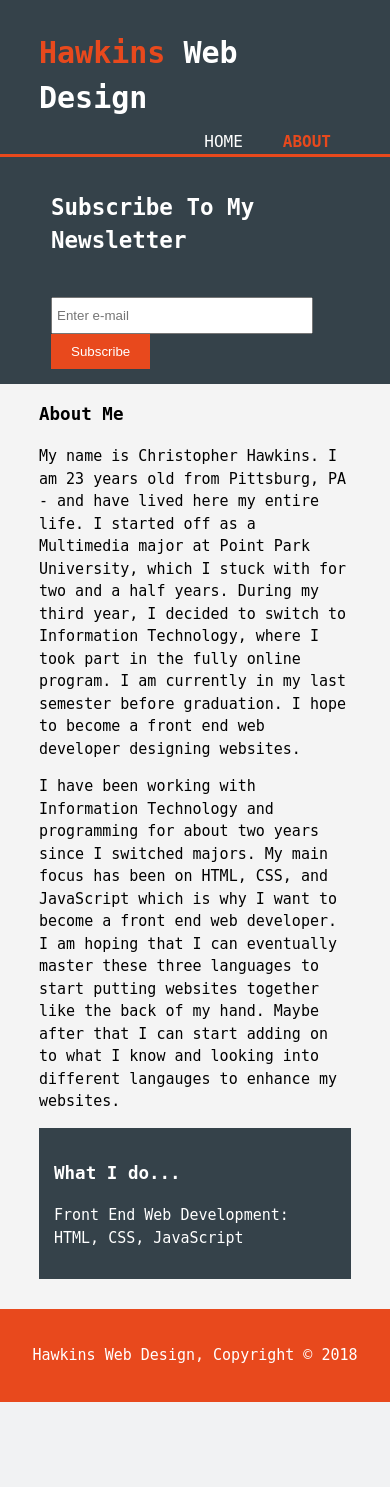
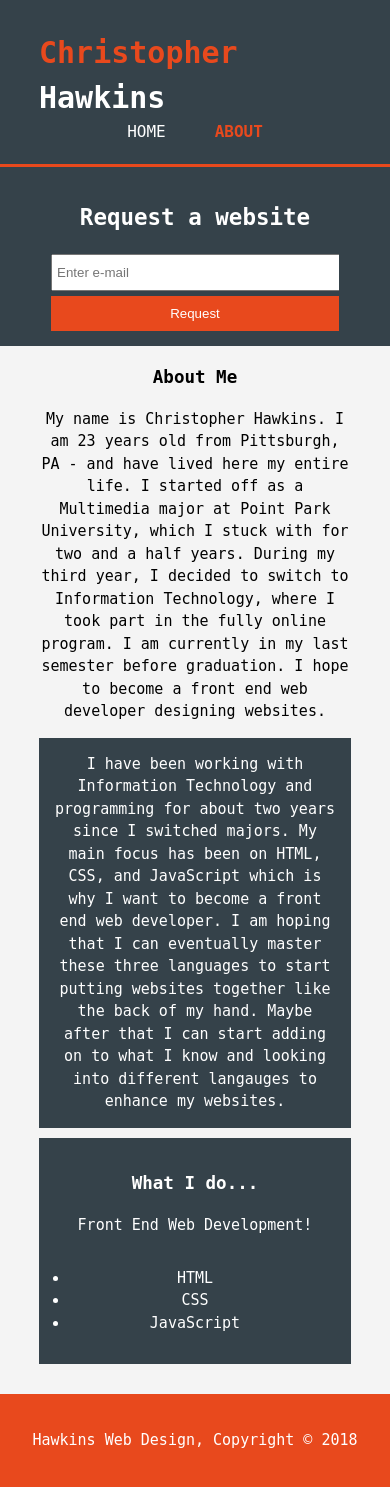
Before and after one commit to cthawki/programmingproject1, a PHP site: page /hwd/about.html in a window 390 px wide. Before the commit the page ends 1402 px from the top, so only its background shows below. Run offline with PHP 8.4, Linux system fonts and the light colour scheme.

Commit message:
updated hwd

```diff
--- a/hwd/about.html
+++ b/hwd/about.html
@@ -4,14 +4,14 @@
     <meta charset="utf-8">
     <meta name="viewport" content="width=device-width">
     <meta name="author" content="Chris Hawkins">
-    <title>Hawkins Web Design | About</title>
+    <title>Christopher Hawkins | 2018</title>
     <link rel="stylesheet" href="./css/style.css">
   </head>
   <body>
     <header>
       <div class="container">
         <div id="logo">
-          <h1><span class="highlight">Hawkins</span> Web Design</h1>
+          <h1><span class="highlight">Christopher</span> Hawkins</h1>
         </div>
         <nav>
           <ul>
@@ -24,10 +24,10 @@
 
     <section id="newsletter">
       <div class="container">
-        <h1>Subscribe To My Newsletter</h1>
+        <h1>Request a website</h1>
         <form>
           <input type="email" placeholder="Enter e-mail">
-          <button type="submit" class="button_1">Subscribe</button>
+          <button type="submit" class="button_1">Request</button>
         </form>
       </div>
     </section>
@@ -37,20 +37,27 @@
         <article id="main-col">
           <h1 class="page-title">About Me</h1>
           <p>
-            My name is Christopher Hawkins.  I am 23 years old from Pittsburg, PA - and have lived here my entire life.  I started off as a Multimedia major at Point Park University, which I stuck with for two and a half years.  During my third year, I decided to switch to Information Technology, where I took part in the fully online program.  I am currently in my last semester before graduation.  I hope to become a front end web developer designing websites.</p>
+            My name is Christopher Hawkins.  I am 23 years old from Pittsburgh, PA - and have lived here my entire life.  I started off as a Multimedia major at Point Park University, which I stuck with for two and a half years.  During my third year, I decided to switch to Information Technology, where I took part in the fully online program.  I am currently in my last semester before graduation.  I hope to become a front end web developer designing websites.</p>
           </p>
-          <p>
+          <p class="dark">
             I have been working with Information Technology and programming for about two years since I switched majors.  My main focus has been on HTML, CSS, and JavaScript which is why I want to become a front end web developer.  I am hoping that I can eventually master these three languages to start putting websites together like the back of my hand.  Maybe after that I can start adding on to what I know and looking into different langauges to enhance my websites.</p>
         </article>
 
         <aside id="sidebar">
           <div class="dark">
             <h3>What I do...</h3>
-            <p>Front End Web Development: HTML, CSS, JavaScript</p>
-          </div>
-        </aside>
-      </div>
-    </section>
+            <p>Front End Web Development!<br>
+              <div class="skillTable">
+                <ul>
+                  <li>HTML</li>
+                  <li>CSS</li>
+                  <li>JavaScript</li>
+                </ul>
+              </div>
+            </div>
+          </aside>
+        </div>
+      </section>
 
     <footer>
         <p>Hawkins Web Design, Copyright &copy; 2018</p>
--- a/hwd/css/style.css
+++ b/hwd/css/style.css
@@ -135,27 +135,17 @@ header a:hover {
   padding: 10px;
 }
 
-/* Main-col */
-article #main-col {
-  float: left;
-  width: 65%;
+/* Sidebar */
+aside#sidebar {
+  float: right;
+  width: 30%;
+  margin-top: 10px;
 }
 
-/* Sidebar */
-
-aside #sidebar {
-  float: right;
-  width: 30%;
-}
-
-/* Services */
-
-ul #services li {
-  list-style: none;
-  padding: 20px;
-  border: #cccccc solid 1px;
-  margin-bottom: 5px;
-  background-color: #e6e6e6;
+/* Main-col */
+article#main-col {
+  float:left;
+  width:65%;
 }
 
 /* Footer */
@@ -167,3 +157,42 @@ footer {
   color: white;
   text-align: center;
 }
+
+/* Skill Table */
+.skillTable {
+  padding: 15px;
+}
+
+/* Media Queries */
+@media(max-width: 768px){
+  header #branding,
+  header nav,
+  header nav li,
+  #newsletter h1,
+  #newsletter form,
+  #boxes .box,
+  article#main-col,
+  aside#sidebar{
+    float:none;
+    text-align:center;
+    width:100%;
+  }
+
+  header{
+    padding-bottom:20px;
+  }
+
+  #showcase h1{
+    margin-top:40px;
+  }
+
+  #newsletter button, .quote button{
+    display:block;
+    width:100%;
+  }
+
+  #newsletter form input[type="email"], .quote input, .quote textarea{
+    width:100%;
+    margin-bottom:5px;
+  }
+}
```
Also changed, not shown: hwd/index.html (+4 -4 lines).
